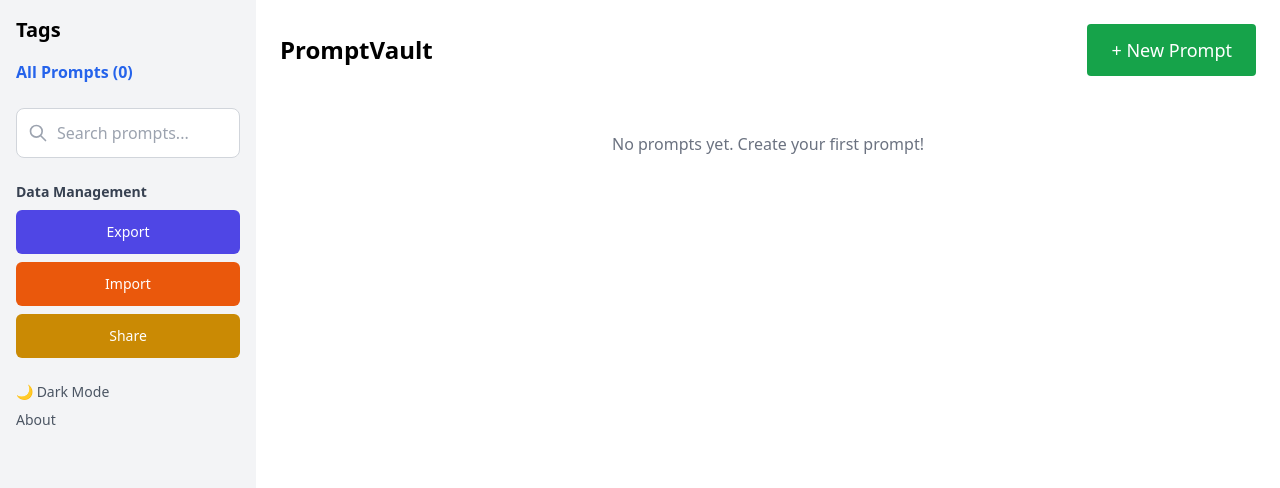
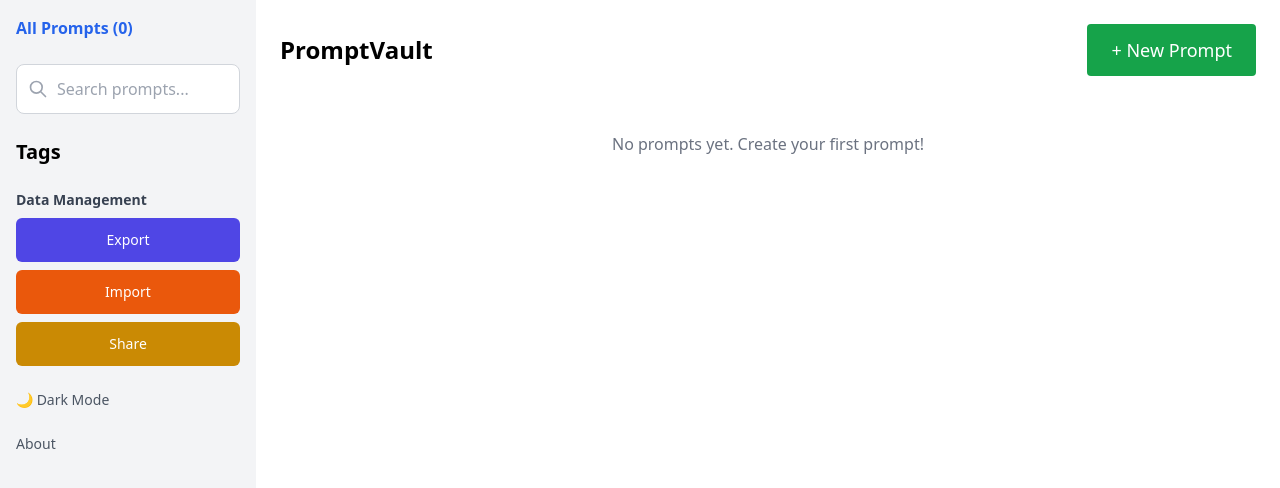
Before and after one commit to dkiang/PromptVault, a SvelteKit app: page / in a window 1280 px wide. Shown: the top 488 px of the page. Built offline with nearby package versions, Linux system fonts and the light colour scheme.

Commit message:
Alphabetized tags

```diff
--- a/src/lib/components/PromptCard.svelte
+++ b/src/lib/components/PromptCard.svelte
@@ -99,14 +99,14 @@
     <span class="text-gray-600 dark:text-gray-400">Open in: </span>
     <button
       on:click={openInChatGPT}
-      class="text-blue-600 hover:text-blue-800 underline cursor-pointer bg-transparent border-none p-1 font-inherit touch-manipulation"
+      class="text-blue-600 hover:text-blue-800 cursor-pointer bg-transparent border-none p-1 font-inherit touch-manipulation"
     >
       ChatGPT
     </button>
     <span class="text-gray-600 dark:text-gray-400"> | </span>
     <button
       on:click={openInPerplexity}
-      class="text-blue-600 hover:text-blue-800 underline cursor-pointer bg-transparent border-none p-1 font-inherit touch-manipulation"
+      class="text-blue-600 hover:text-blue-800 cursor-pointer bg-transparent border-none p-1 font-inherit touch-manipulation"
     >
       Perplexity
     </button>
--- a/src/lib/components/TagList.svelte
+++ b/src/lib/components/TagList.svelte
@@ -18,7 +18,7 @@
 </script>
 
 <div class="flex flex-wrap gap-2">
-  {#each tags as tag}
+  {#each tags.sort() as tag}
     <span class="inline-flex items-center px-2.5 py-0.5 rounded-full text-xs font-medium bg-blue-100 text-blue-800 dark:bg-blue-800 dark:text-blue-100">
       {@html highlightSearchTerms(tag, searchQuery)}
     </span>
--- a/src/routes/+page.svelte
+++ b/src/routes/+page.svelte
@@ -86,7 +86,7 @@
         }
       }
     });
-    allTags = Array.from(tagSet) as string[];
+    allTags = Array.from(tagSet).sort() as string[];
   }
 
   function updateFilteredPrompts() {
@@ -245,8 +245,8 @@
 
   <!-- Sidebar -->
   <aside class="w-64 h-full bg-gray-100 dark:bg-gray-800 p-4 overflow-y-auto z-50 transition-transform duration-300 ease-in-out {isDesktop ? 'static lg:z-auto lg:transition-none lg:transform-none' : 'fixed left-0 top-0 z-50 ' + ($sidebarOpen ? 'translate-x-0' : '-translate-x-full')}" on:click|stopPropagation>
-    <h2 class="text-xl font-bold mb-4">Tags</h2>
-    <ul class="space-y-2">
+    <!-- All Prompts -->
+    <ul class="space-y-2 mb-6">
       <li>
         <button
           on:click={() => handleTagFilter('all')}
@@ -269,6 +269,17 @@
           </button>
         </li>
       {/if}
+    </ul>
+
+    <!-- Search Bar -->
+    <div class="mb-6">
+      <SearchBar on:search={handleSearch} bind:value={searchQuery} />
+    </div>
+
+    <!-- Tags Section -->
+    <div class="mb-6">
+      <h2 class="text-xl font-bold mb-4">Tags</h2>
+      <ul class="space-y-2">
         {#each allTags as tag}
           <li>
             <button
@@ -280,17 +291,16 @@
           </li>
         {/each}
       </ul>
-    <div class="mt-6">
-      <SearchBar on:search={handleSearch} bind:value={searchQuery} />
     </div>
 
     <!-- Data Management -->
-    <div class="mt-6">
+    <div class="mb-6">
       <h3 class="text-sm font-semibold text-gray-700 dark:text-gray-300 mb-2">Data Management</h3>
       <ExportImport />
     </div>
 
-    <div class="mt-6 space-y-2">
+    <!-- Settings -->
+    <div class="mb-6 space-y-2">
       <button on:click={toggleDarkMode} class="block text-sm text-gray-600 dark:text-gray-400 hover:text-gray-800 dark:hover:text-gray-200">
         {#if $darkMode}
           🌞 Light Mode
@@ -301,6 +311,10 @@
       {#if config.isHiddenPromptsEnabled()}
         <PasswordManager on:passwordReset={handlePasswordReset} />
       {/if}
+    </div>
+
+    <!-- About -->
+    <div>
       <button on:click={() => showAboutModal = true} class="block text-sm text-gray-600 dark:text-gray-400 hover:text-gray-800 dark:hover:text-gray-200">About</button>
     </div>
   </aside>
```
Lines whose indentation alone changed are shown as unchanged.
